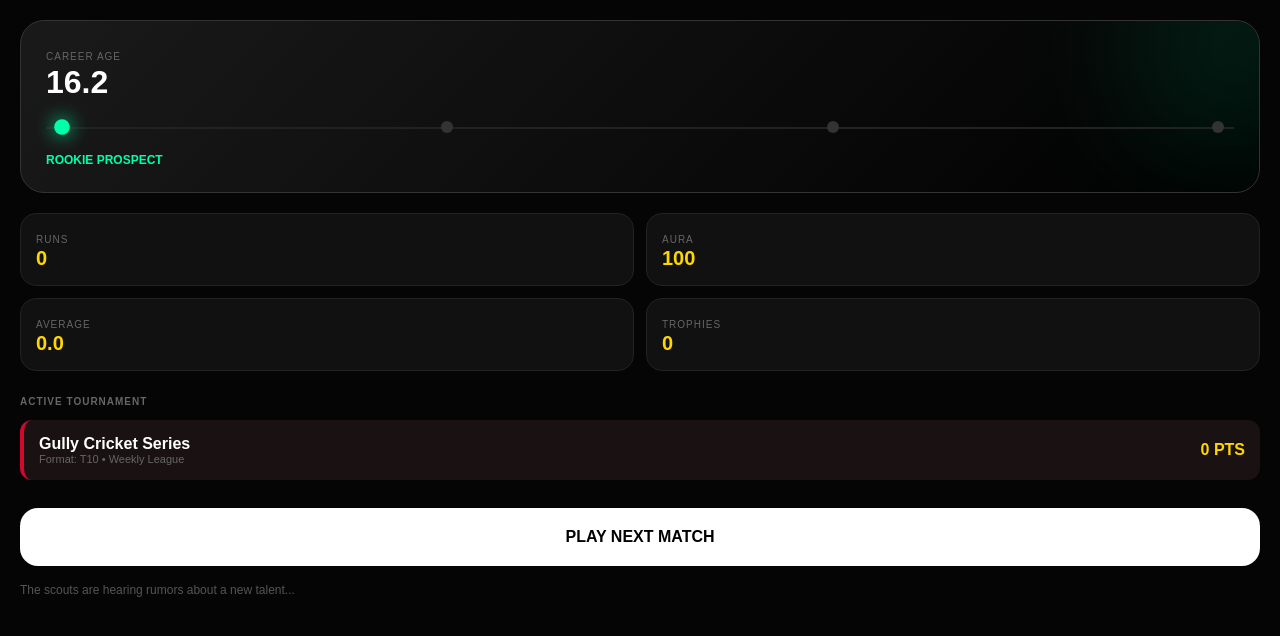
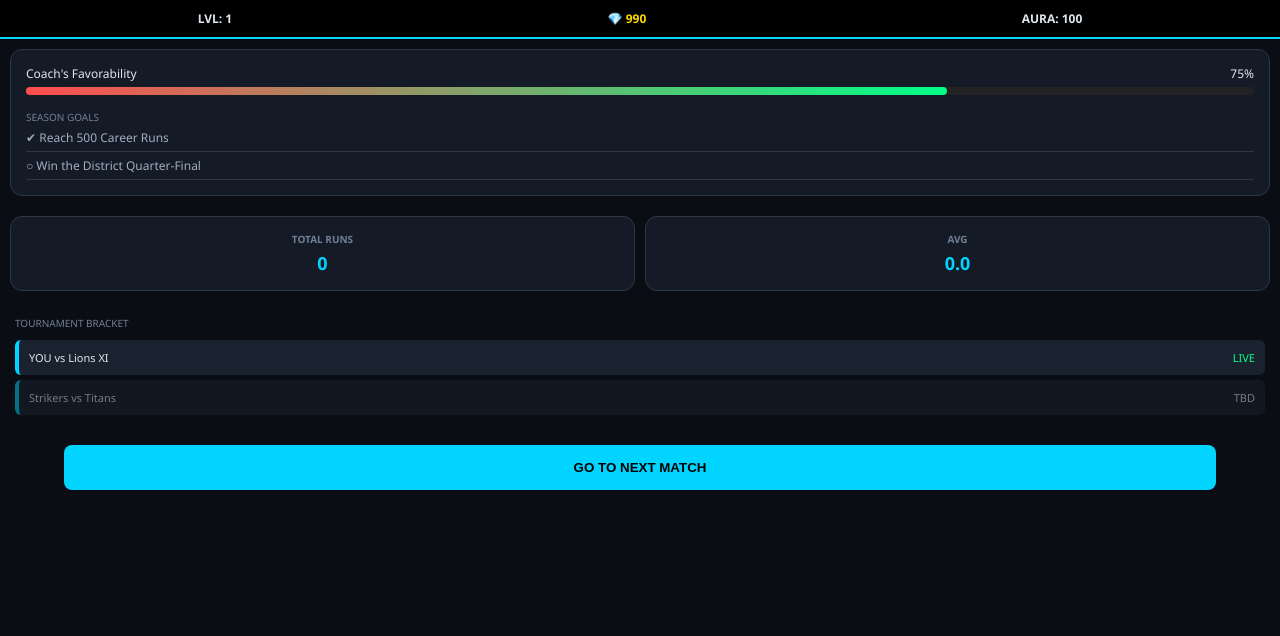
Before and after one commit to vadthyacom-gif/My-website, a plain HTML site: page cricket.html in a window 1280 px wide. Drawn offline with Linux system fonts and the light colour scheme.

Commit message:
Update cricket.html

```diff
--- a/cricket.html
+++ b/cricket.html
@@ -3,187 +3,134 @@
 <head>
     <meta charset="UTF-8">
     <meta name="viewport" content="width=device-width, initial-scale=1.0">
-    <title>Cricket Career 26: Aura & Legacy</title>
+    <title>Cricket Career 26 | Pro Manager</title>
     <style>
-        :root { --primary: #cf0a2c; --gold: #ffd700; --bg: #050505; --card: #111; --accent: #00ffaa; }
-        body { font-family: 'Syne', sans-serif; background: var(--bg); color: white; margin: 0; overflow-x: hidden; }
+        :root { --primary: #00d4ff; --bg: #0a0e14; --card: #141b26; --text: #e0e6ed; --accent: #00ff88; }
+        body { font-family: 'Segoe UI', Roboto, sans-serif; background: var(--bg); color: var(--text); margin: 0; overflow-x: hidden; }
 
-        /* Dashboard Layout */
-        .dashboard { padding: 20px; }
-        .hero-card { background: linear-gradient(135deg, #1a1a1a, #000); border: 1px solid #333; padding: 25px; border-radius: 24px; position: relative; overflow: hidden; margin-bottom: 20px; }
-        .aura-glow { position: absolute; top: -50px; right: -50px; width: 150px; height: 150px; background: var(--accent); filter: blur(80px); opacity: 0.2; }
+        /* Top Navigation Bar */
+        .status-bar { display: flex; justify-content: space-around; background: #000; padding: 10px; border-bottom: 2px solid var(--primary); font-size: 12px; font-weight: bold; }
+        .currency { color: #ffd700; }
 
-        /* Career Timeline */
-        .timeline { display: flex; justify-content: space-between; margin: 20px 0; position: relative; padding: 0 10px; }
-        .timeline::before { content: ''; position: absolute; top: 50%; left: 0; right: 0; height: 2px; background: #222; z-index: 1; }
-        .node { width: 12px; height: 12px; background: #333; border-radius: 50%; z-index: 2; transition: 0.4s; }
-        .node.active { background: var(--accent); box-shadow: 0 0 15px var(--accent); transform: scale(1.3); }
+        /* Coach Favorability & Goals (Inspired by Screenshot 1) */
+        .management-section { padding: 15px; background: var(--card); margin: 10px; border-radius: 12px; border: 1px solid #2d3748; }
+        .favor-bar { height: 8px; background: #222; border-radius: 4px; margin-top: 5px; position: relative; }
+        .favor-fill { height: 100%; border-radius: 4px; background: linear-gradient(90deg, #ff4d4d, var(--accent)); transition: 1s; }
 
-        /* Stats Grid */
-        .grid { display: grid; grid-template-columns: 1fr 1fr; gap: 12px; }
-        .stat-item { background: var(--card); padding: 15px; border-radius: 16px; border: 1px solid #222; }
-        .label { font-size: 10px; color: #666; text-transform: uppercase; letter-spacing: 1px; }
-        .val { font-size: 20px; font-weight: 800; display: block; color: var(--gold); }
+        /* Tournament Bracket (Inspired by Screenshot 1) */
+        .bracket-container { padding: 15px; overflow-x: auto; }
+        .match-up { background: #1a222f; padding: 10px; border-radius: 6px; margin: 5px 0; border-left: 4px solid var(--primary); display: flex; justify-content: space-between; font-size: 11px; }
 
-        /* Match Simulation Theater */
-        #matchTheater { display: none; position: fixed; inset: 0; background: #000; z-index: 2000; flex-direction: column; padding: 20px; }
-        .scoreboard-ui { background: #111; padding: 30px; border-radius: 30px; border: 1px solid #222; text-align: center; margin-top: 40px; }
-        .live-runs { font-size: 64px; font-weight: 900; margin: 10px 0; letter-spacing: -2px; }
-        .live-runs.hit { animation: pulse 0.3s ease; color: var(--accent); }
+        /* Stats & Evaluation */
+        .eval-grid { display: grid; grid-template-columns: 1fr 1fr; gap: 10px; padding: 10px; }
+        .eval-card { background: var(--card); padding: 15px; border-radius: 12px; text-align: center; border: 1px solid #2d3748; }
+        .eval-card h3 { margin: 0; font-size: 10px; color: #718096; }
+        .eval-card p { margin: 5px 0 0; font-size: 18px; font-weight: bold; color: var(--primary); }
 
-        /* Tournament List */
-        .tourney-list { margin-top: 25px; }
-        .tourney-item { background: #161616; padding: 15px; border-radius: 12px; margin-bottom: 8px; display: flex; justify-content: space-between; align-items: center; border-left: 4px solid #333; }
-        .tourney-item.current { border-left-color: var(--primary); background: #1a1212; }
+        /* Match Simulation (Inspired by Screenshot 3) */
+        #matchSim { display: none; position: fixed; inset: 0; background: rgba(0,0,0,0.95); z-index: 5000; padding: 20px; text-align: center; }
+        .field-view { width: 100%; height: 250px; background: #2d5a27; border-radius: 20px; margin: 20px 0; border: 5px solid #fff; position: relative; overflow: hidden; }
+        .wicket { position: absolute; left: 50%; top: 50%; transform: translate(-50%, -50%); color: #fff; font-weight: bold; }
 
-        button { background: white; color: black; border: none; padding: 20px; border-radius: 18px; font-weight: 900; font-size: 16px; width: 100%; margin-top: 20px; cursor: pointer; text-transform: uppercase; }
-        #log { font-size: 12px; color: #555; margin-top: 15px; line-height: 1.6; }
-
-        @keyframes pulse { 0% { transform: scale(1); } 50% { transform: scale(1.1); } 100% { transform: scale(1); } }
+        button { background: var(--primary); color: #000; border: none; padding: 15px; border-radius: 8px; font-weight: 800; width: 90%; margin: 10px 5%; cursor: pointer; }
+        .goal-item { font-size: 12px; color: #a0aec0; padding: 5px 0; border-bottom: 1px solid #2d3748; }
     </style>
 </head>
 <body>
 
-    <div class="dashboard">
-        <div class="hero-card">
-            <div class="aura-glow"></div>
-            <span class="label">Career Age</span>
-            <div id="age" style="font-size: 32px; font-weight: 900;">16.2</div>
-            <div class="timeline">
-                <div class="node active"></div><div class="node" id="n2"></div><div class="node" id="n3"></div><div class="node" id="n4"></div>
-            </div>
-            <div style="font-size: 12px; color: var(--accent); font-weight: bold;" id="rank">ROOKIE PROSPECT</div>
+    <div class="status-bar">
+        <span>LVL: <span id="lvl">1</span></span>
+        <span class="currency">💎 <span id="gems">990</span></span>
+        <span>AURA: <span id="aura">100</span></span>
     </div>
 
-        <div class="grid">
-            <div class="stat-item"><span class="label">Runs</span><span class="val" id="runs">0</span></div>
-            <div class="stat-item"><span class="label">Aura</span><span class="val" id="aura">100</span></div>
-            <div class="stat-item"><span class="label">Average</span><span class="val" id="avg">0.0</span></div>
-            <div class="stat-item"><span class="label">Trophies</span><span class="val" id="cups">0</span></div>
+    <div class="management-section">
+        <div style="display:flex; justify-content: space-between; font-size: 12px;">
+            <span>Coach's Favorability</span>
+            <span id="favorText">75%</span>
         </div>
+        <div class="favor-bar"><div id="favorFill" class="favor-fill" style="width: 75%;"></div></div>
 
-        <div class="tourney-list" id="tourneyContainer">
-            <h4 class="label">Active Tournament</h4>
-            <div class="tourney-item current">
-                <div>
-                    <div id="leagueTitle" style="font-weight: bold;">Gully Cricket Series</div>
-                    <div style="font-size: 11px; color: #666;">Format: T10 • Weekly League</div>
-                </div>
-                <div id="points" style="color: var(--gold); font-weight: bold;">0 PTS</div>
+        <div style="margin-top: 15px;">
+            <div class="label" style="font-size: 10px; color: #718096;">SEASON GOALS</div>
+            <div class="goal-item">✔ Reach 500 Career Runs</div>
+            <div class="goal-item" id="goalMatch">○ Win the District Quarter-Final</div>
         </div>
     </div>
 
-        <button onclick="startMatch()">Play Next Match</button>
-        <div id="log">The scouts are hearing rumors about a new talent...</div>
+    <div class="eval-grid">
+        <div class="eval-card"><h3>TOTAL RUNS</h3><p id="runs">0</p></div>
+        <div class="eval-card"><h3>AVG</h3><p id="avg">0.0</p></div>
     </div>
 
-    <div id="matchTheater">
-        <div class="label" id="mFormat">T10 LEAGUE</div>
-        <div id="mOpponent" style="font-size: 18px; font-weight: bold;">vs Rising Stars</div>
-
-        <div class="scoreboard-ui">
-            <div class="label">Batting Performance</div>
-            <div id="mRuns" class="live-runs">0</div>
-            <div id="mCommentary" style="color: #777; font-size: 14px; height: 40px;">Waiting for first ball...</div>
+    <div class="bracket-container">
+        <div class="label" style="font-size: 10px; color: #718096; margin-bottom: 10px;">TOURNAMENT BRACKET</div>
+        <div class="match-up"><span>YOU vs Lions XI</span><span style="color:var(--accent)">LIVE</span></div>
+        <div class="match-up" style="opacity: 0.5;"><span>Strikers vs Titans</span><span>TBD</span></div>
     </div>
 
-        <div style="margin-top: 40px;">
-            <div class="label">Match Probability</div>
-            <div style="height: 4px; background: #222; border-radius: 2px; margin-top: 10px;">
-                <div id="winProb" style="height: 100%; width: 50%; background: var(--accent); transition: 1s;"></div>
+    <button onclick="startProMatch()">GO TO NEXT MATCH</button>
+
+    <div id="matchSim">
+        <h2 id="mTitle">Quarter-Finals</h2>
+        <div class="field-view">
+            <div class="wicket">WICKET</div>
+            <div id="ballAnim" style="position:absolute; width:10px; height:10px; background:red; border-radius:50%; display:none;"></div>
         </div>
+        <div style="font-size: 32px; font-weight: 900;" id="mScore">0</div>
+        <p id="mLog" style="color:#718096">Ready to Bat...</p>
+        <div id="mControls">
+            <button onclick="playBall(2)">Defensive</button>
+            <button onclick="playBall(5)" style="background:var(--accent)">Aggressive</button>
         </div>
-
-        <div id="matchFooter" style="margin-top: auto; display: none;">
-            <div id="matchResult" style="font-size: 24px; font-weight: 900; margin-bottom: 20px;"></div>
-            <button onclick="closeMatch()" style="background: var(--primary); color: white;">Continue Career</button>
-        </div>
+        <button id="exitSim" style="display:none;" onclick="closeSim()">BACK TO CLUB</button>
     </div>
 
     <script>
         let career = {
-            runs: 0, matches: 0, aura: 100, age: 16.0, stage: 1, cups: 0, pts: 0,
-            formats: ["Gully Cricket", "Domestic Trophy", "Franchise League", "International Series"]
+            runs: 0, matches: 0, favor: 75, gems: 990, aura: 100, stage: 1
         };
 
-        function startMatch() {
-            document.getElementById('matchTheater').style.display = 'flex';
-            document.getElementById('matchFooter').style.display = 'none';
-            document.getElementById('mRuns').classList.remove('hit');
-
-            let matchRuns = 0;
-            let balls = 0;
-            let maxBalls = 10 + (career.stage * 10);
-
-            let sim = setInterval(() => {
-                balls++;
-                let chance = Math.random();
-                let score = 0;
-                let text = "Dot ball.";
-
-                if (chance > 0.95) { score = 6; text = "MASSIVE SIX!"; }
-                else if (chance > 0.8) { score = 4; text = "PIERCED THE GAP!"; }
-                else if (chance > 0.4) { score = Math.floor(Math.random() * 3); text = "Quick single."; }
-
-                matchRuns += score;
-                document.getElementById('mRuns').innerText = matchRuns;
-                document.getElementById('mCommentary').innerText = text;
-                if (score > 0) {
-                    document.getElementById('mRuns').classList.add('hit');
-                    setTimeout(() => document.getElementById('mRuns').classList.remove('hit'), 200);
+        function startProMatch() {
+            document.getElementById('matchSim').style.display = 'block';
+            document.getElementById('mScore').innerText = "0";
+            document.getElementById('mControls').style.display = 'block';
+            document.getElementById('exitSim').style.display = 'none';
         }
 
-                // Win Prob
-                document.getElementById('winProb').style.width = Math.min(100, (matchRuns * 2)) + "%";
+        function playBall(risk) {
+            let mScore = parseInt(document.getElementById('mScore').innerText);
+            let chance = Math.random() * 10;
 
-                if (balls >= maxBalls || (Math.random() < 0.05)) {
-                    clearInterval(sim);
-                    endMatch(matchRuns);
+            if(chance < risk) {
+                document.getElementById('mLog').innerText = "OUT! Caught at deep mid-wicket.";
+                endSim(mScore);
+            } else {
+                let runs = Math.floor(Math.random() * risk) + 1;
+                mScore += runs;
+                document.getElementById('mScore').innerText = mScore;
+                document.getElementById('mLog').innerText = runs + " Runs scored!";
             }
-            }, 150);
         }
 
-        function endMatch(r) {
-            career.runs += r;
+        function endSim(score) {
+            career.runs += score;
             career.matches++;
-            career.age += 0.2;
+            career.favor = Math.min(100, career.favor + (score > 20 ? 5 : -5));
 
-            let won = r > (15 * career.stage);
-            if(won) { career.pts += 2; career.aura += 10; }
-            else { career.aura -= 5; }
-
-            document.getElementById('matchResult').innerText = won ? "VICTORY" : "DEFEAT";
-            document.getElementById('matchResult').style.color = won ? "var(--accent)" : "var(--primary)";
-            document.getElementById('matchFooter').style.display = 'block';
-
-            checkProgression();
+            document.getElementById('mControls').style.display = 'none';
+            document.getElementById('exitSim').style.display = 'block';
             updateUI();
-        }
-
-        function checkProgression() {
-            if(career.runs > 300 && career.stage == 1) promote(2, "DOMESTIC STAR");
-            if(career.runs > 1500 && career.stage == 2) promote(3, "FRANCHISE ICON");
-            if(career.runs > 5000 && career.stage == 3) promote(4, "GLOBAL LEGEND");
-        }
-
-        function promote(s, rank) {
-            career.stage = s;
-            career.pts = 0;
-            document.getElementById('rank').innerText = rank;
-            document.getElementById('n'+s).classList.add('active');
-            document.getElementById('leagueTitle').innerText = career.formats[s-1];
-            alert("Level Up: " + rank);
         }
 
         function updateUI() {
             document.getElementById('runs').innerText = career.runs;
-            document.getElementById('aura').innerText = career.aura;
-            document.getElementById('age').innerText = career.age.toFixed(1);
             document.getElementById('avg').innerText = (career.runs / career.matches).toFixed(1);
-            document.getElementById('points').innerText = career.pts + " PTS";
+            document.getElementById('favorFill').style.width = career.favor + "%";
+            document.getElementById('favorText').innerText = career.favor + "%";
         }
 
-        function closeMatch() { document.getElementById('matchTheater').style.display = 'none'; }
+        function closeSim() { document.getElementById('matchSim').style.display = 'none'; }
     </script>
 </body>
 </html>
```
Lines whose indentation alone changed are shown as unchanged.
